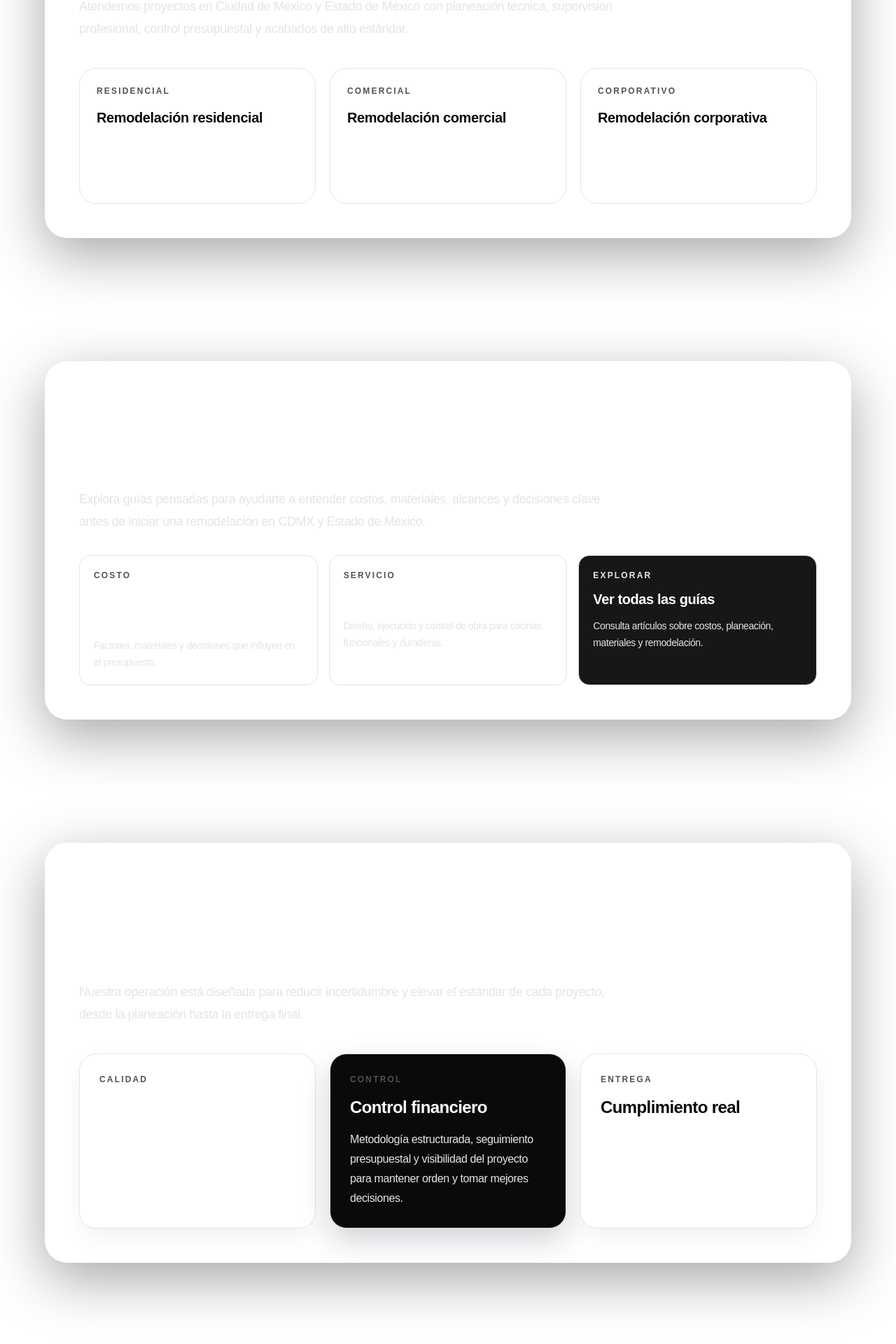
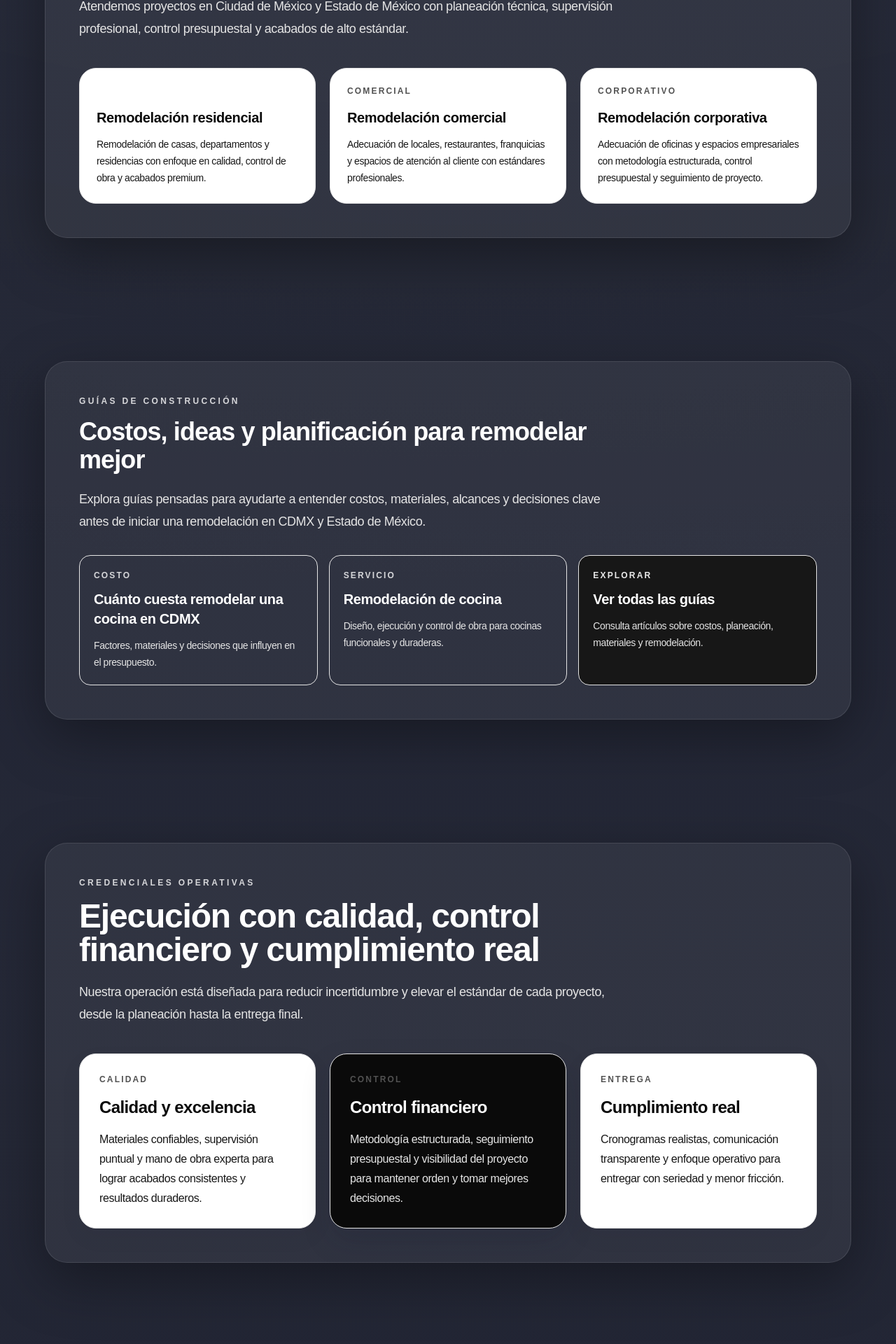
Before and after one commit to caprivara86/proyectaremodela, a Next.js app: page / in a window 1280 px wide. Shown: the part 2460-4380 px from the top of the page at 70% size. Built offline with nearby package versions, Linux system fonts and the light colour scheme.

Commit message:
fix(ui): ajustes de colores en tarjetas (labels y textos)

```diff
--- a/package.json
+++ b/package.json
@@ -25,6 +25,7 @@
     "babel-plugin-react-compiler": "1.0.0",
     "eslint": "^9",
     "eslint-config-next": "16.1.6",
+    "lightningcss-win32-arm64-msvc": "^1.32.0",
     "tailwindcss": "^4",
     "typescript": "^5"
   }
--- a/src/app/globals.css
+++ b/src/app/globals.css
@@ -41,7 +41,6 @@ body {
 }
 /* /REVEAL_ANIMATIONS */
 
-
 /* steel reflection animation */
 @keyframes steelLight {
   0% {
@@ -70,7 +69,6 @@ body {
   pointer-events: none;
 }
 
-/* mobile steel reflection tuning */
 @media (max-width: 768px) {
   .steel-light {
     width: 70px;
@@ -79,7 +77,6 @@ body {
     opacity: 0.8;
   }
 }
-
 
 /* WhatsApp pulse animation */
 @keyframes whatsappPulse {
@@ -102,7 +99,6 @@ body {
 .whatsapp-pulse {
   animation: whatsappPulse 2.6s infinite;
 }
-
 
 /* premium-surfaces-start */
 @layer utilities {
@@ -129,7 +125,6 @@ body {
 }
 /* premium-surfaces-end */
 
-
 /* fixed-site-background-start */
 html, body {
   min-height: 100%;
@@ -142,21 +137,15 @@ body {
 
 body::before {
   content: "";
-  position: fixed;
+  position: absolute;
   inset: 0;
   z-index: -2;
-  background-image:
-    linear-gradient(180deg, rgba(2,6,23,.72) 0%, rgba(2,6,23,.58) 45%, rgba(2,6,23,.78) 100%),
-    url("/projects/residenciales/residencial1.jpeg");
-  background-size: cover;
-  background-position: center center;
-  background-repeat: no-repeat;
-  background-attachment: fixed;
+  background: linear-gradient(180deg, rgba(2,6,23,.92) 0%, rgba(2,6,23,.88) 45%, rgba(2,6,23,.96) 100%);
 }
 
 body::after {
   content: "";
-  position: fixed;
+  position: absolute;
   inset: 0;
   z-index: -1;
   background:
--- a/src/app/page.tsx
+++ b/src/app/page.tsx
@@ -288,13 +288,13 @@ export default function Home() {
                 href="/remodelacion-residencial"
                 className="group rounded-[24px] border border-neutral-200 bg-white p-6 transition duration-300 hover:-translate-y-1 hover:border-neutral-300 hover:shadow-[0_18px_40px_rgba(15,23,42,0.10)]"
               >
-                <p className="text-xs font-semibold uppercase tracking-[0.18em] text-neutral-600">
+                <p className="text-xs font-semibold uppercase tracking-[0.18em] text-white/80">
                   Residencial
                 </p>
                 <h3 className="mt-4 text-xl font-semibold text-neutral-950">
                   Remodelación residencial
                 </h3>
-                <p className="mt-3 text-sm leading-6 text-white/90">
+                <p className="mt-3 text-sm leading-6 text-neutral-900">
                   Remodelación de casas, departamentos y residencias con enfoque en calidad, control de obra y acabados premium.
                 </p>
               </a>
@@ -309,7 +309,7 @@ export default function Home() {
                 <h3 className="mt-4 text-xl font-semibold text-neutral-950">
                   Remodelación comercial
                 </h3>
-                <p className="mt-3 text-sm leading-6 text-white/90">
+                <p className="mt-3 text-sm leading-6 text-neutral-900">
                   Adecuación de locales, restaurantes, franquicias y espacios de atención al cliente con estándares profesionales.
                 </p>
               </a>
@@ -324,7 +324,7 @@ export default function Home() {
                 <h3 className="mt-4 text-xl font-semibold text-neutral-950">
                   Remodelación corporativa
                 </h3>
-                <p className="mt-3 text-sm leading-6 text-white/90">
+                <p className="mt-3 text-sm leading-6 text-neutral-900">
                   Adecuación de oficinas y espacios empresariales con metodología estructurada, control presupuestal y seguimiento de proyecto.
                 </p>
               </a>
@@ -348,13 +348,13 @@ export default function Home() {
 
             <div className="mt-8 grid gap-4 md:grid-cols-3">
               <a href="/blog/costo-remodelar-cocina-cdmx" className="rounded-2xl border border-neutral-200 p-5 transition hover:-translate-y-1 hover:shadow-md">
-                <p className="text-xs font-semibold uppercase tracking-[0.18em] text-neutral-600">Costo</p>
+                <p className="text-xs font-semibold uppercase tracking-[0.18em] text-white/80">Costo</p>
                 <h3 className="mt-3 text-xl font-semibold text-white">Cuánto cuesta remodelar una cocina en CDMX</h3>
                 <p className="mt-3 text-sm leading-6 text-neutral-200">Factores, materiales y decisiones que influyen en el presupuesto.</p>
               </a>
 
               <a href="/remodelacion-residencial/cocina" className="rounded-2xl border border-neutral-200 p-5 transition hover:-translate-y-1 hover:shadow-md">
-                <p className="text-xs font-semibold uppercase tracking-[0.18em] text-neutral-600">Servicio</p>
+                <p className="text-xs font-semibold uppercase tracking-[0.18em] text-white/80">Servicio</p>
                 <h3 className="mt-3 text-xl font-semibold text-white">Remodelación de cocina</h3>
                 <p className="mt-3 text-sm leading-6 text-neutral-200">Diseño, ejecución y control de obra para cocinas funcionales y duraderas.</p>
               </a>
@@ -388,10 +388,10 @@ export default function Home() {
                 <p className="text-xs font-semibold uppercase tracking-[0.18em] text-neutral-600">
                   Calidad
                 </p>
-                <h3 className="mt-4 text-2xl font-semibold tracking-tight text-white">
+                <h3 className="mt-4 text-2xl font-semibold tracking-tight text-neutral-950">
                   Calidad y excelencia
                 </h3>
-                <p className="mt-4 text-base leading-7 text-white/90">
+                <p className="mt-4 text-base leading-7 text-neutral-900">
                   Materiales confiables, supervisión puntual y mano de obra experta para lograr acabados consistentes y resultados duraderos.
                 </p>
               </div>
@@ -415,7 +415,7 @@ export default function Home() {
                 <h3 className="mt-4 text-2xl font-semibold tracking-tight text-neutral-950">
                   Cumplimiento real
                 </h3>
-                <p className="mt-4 text-base leading-7 text-white/90">
+                <p className="mt-4 text-base leading-7 text-neutral-900">
                   Cronogramas realistas, comunicación transparente y enfoque operativo para entregar con seriedad y menor fricción.
                 </p>
               </div>
@@ -592,7 +592,7 @@ export default function Home() {
 
             <div className="mt-12 grid gap-6 md:grid-cols-2">
               <div className="rounded-[28px] panel-glass-light p-8 transition duration-300 hover:-translate-y-1 hover:shadow-[0_20px_40px_rgba(15,23,42,0.10)]">
-                <p className="text-xs font-semibold uppercase tracking-[0.18em] text-neutral-600">
+                <p className="text-xs font-semibold uppercase tracking-[0.18em] text-white/80">
                   Residencial
                 </p>
                 <h3 className="mt-4 text-2xl font-semibold tracking-tight text-white">
@@ -612,7 +612,7 @@ export default function Home() {
               </div>
 
               <div className="rounded-[28px] panel-glass-dark p-8 text-white transition duration-300 hover:-translate-y-1 hover:shadow-[0_24px_50px_rgba(15,23,42,0.22)]">
-                <p className="text-xs font-semibold uppercase tracking-[0.18em] text-neutral-600">
+                <p className="text-xs font-semibold uppercase tracking-[0.18em] text-white/80">
                   Comercial / Corporativo
                 </p>
                 <h3 className="mt-4 text-2xl font-semibold tracking-tight">
```
Also changed, not shown: 1 other file (tests, documents, lock files or other folders).
